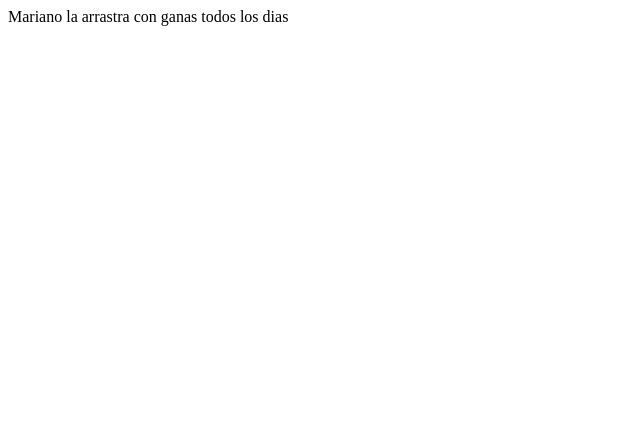
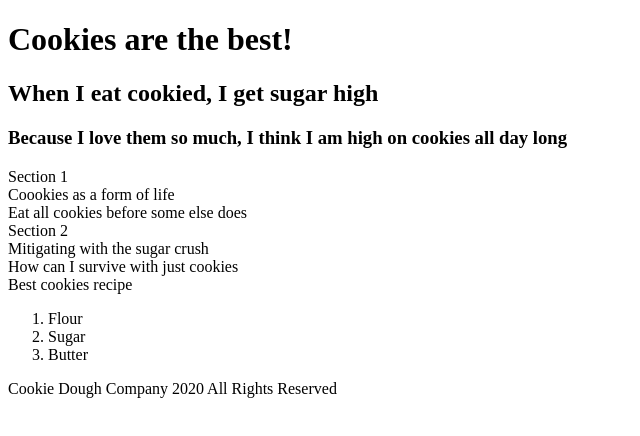
Before and after one commit to Mariano0481/Coursera_FrontEnd, a plain HTML site: page index.html in a window 1280 px wide. Shown: the whole page, without its empty margins (0-640 px from the left). Drawn offline with Linux system fonts and the light colour scheme.

Commit message:
Modify Index

```diff
--- a/index.html
+++ b/index.html
@@ -1,9 +1,27 @@
-<!DOCTYPE html>
+<!doctype html>
 <html>
 <head>
-	<title>Mariano es un capo</title>
+	<meta charset="utf-8">
+	<title>Cookied are incredible</title>
 </head>
 <body>
-Mariano la arrastra con ganas todos los dias
+<h1>Cookies are the best!</h1>
+<h2>When I eat cookied, I get sugar high</h2>
+<h3>Because I love them so much, I think I am high on cookies all day long</h3>
+<section>Section 1
+<article>Coookies as a form of life</article>
+<article>Eat all cookies before some else does</article>
+</section>
+<section>Section 2
+<article>Mitigating with the sugar crush</article>
+<article>How can I survive with just cookies</article></section>
+<div>Best cookies recipe
+<ol>
+	<li>Flour</li>
+	<li>Sugar</li>
+	<li>Butter</li>
+</ol></div>
+
 </body>
+<footer>Cookie Dough Company 2020 All Rights Reserved</footer>
 </html>
```
